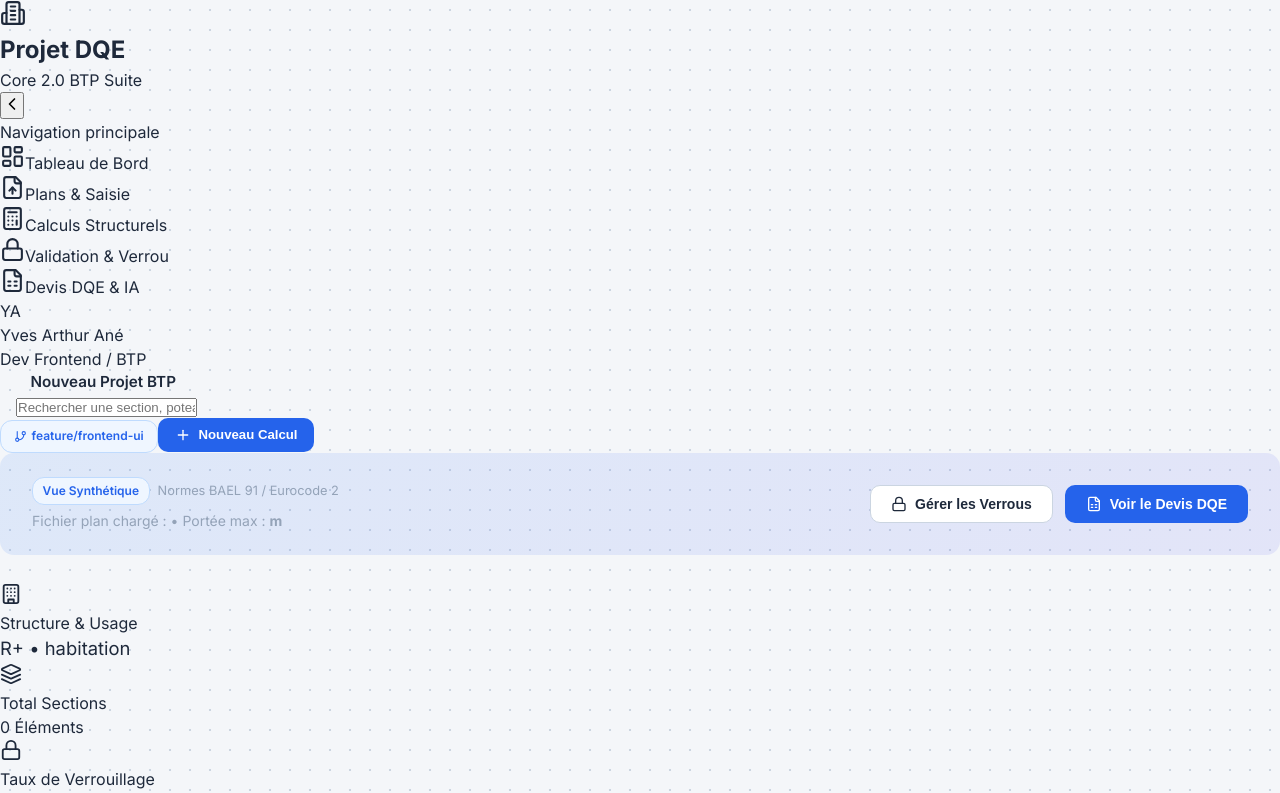
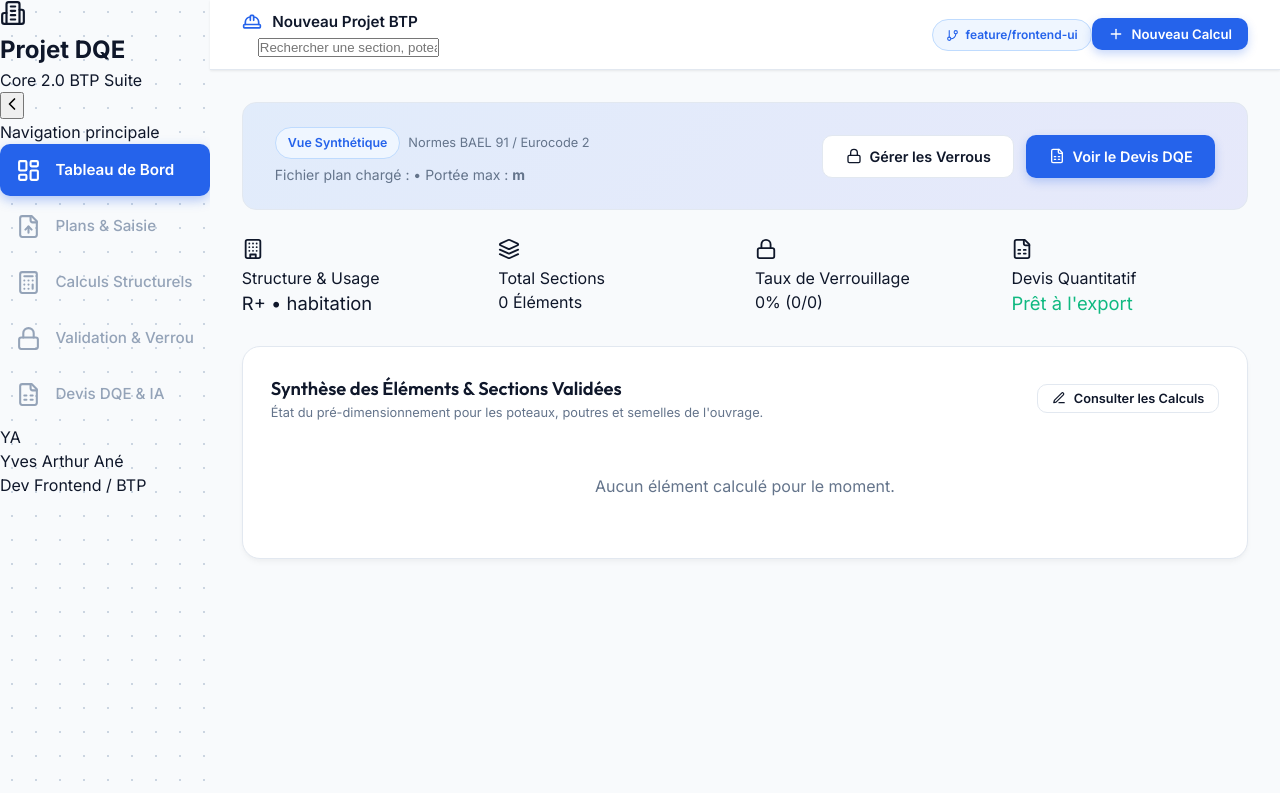
Before and after one commit to angeyeo/Projet-DQE, a React (Vite) app in the folder frontend/: page / in a window 1280 px wide. Shown: the top 793 px of the page. Built offline with nearby package versions, Linux system fonts and the light colour scheme; the HTML template or start-up script is replaced by a standard one.

Commit message:
fix(frontend): restauration du thème clair Core 2.0 BTP SaaS dans index.css

```diff
--- a/frontend/src/index.css
+++ b/frontend/src/index.css
@@ -1,40 +1,37 @@
+@import url('https://fonts.googleapis.com/css2?family=Inter:wght@300;400;500;600;700&family=Outfit:wght@500;600;700;800&display=swap');
+
 :root {
-  --bg-app: #f4f6f9;
-  --bg-surface: #ffffff;
-  --bg-subtle: #f8fafc;
-  --bg-sidebar: #0f172a;
+  --core-bg: #f8fafc;
+  --core-surface: #ffffff;
+  --core-sidebar: #0f172a;
+  --core-sidebar-hover: #1e293b;
+  --core-sidebar-text: #94a3b8;
+  --core-sidebar-active: #ffffff;
+  --core-border: #e2e8f0;
+  --core-border-subtle: #f1f5f9;
 
-  --text-main: #1e293b;
-  --text-secondary: #64748b;
-  --text-muted: #94a3b8;
+  --text-main: #0f172a;
+  --text-muted: #64748b;
+  --text-subtle: #94a3b8;
 
-  --border-light: #e2e8f0;
-  --border-strong: #cbd5e1;
+  --accent-primary: #2563eb;
+  --accent-primary-hover: #1d4ed8;
+  --accent-indigo: #4338ca;
+  --accent-emerald: #10b981;
+  --accent-amber: #f59e0b;
+  --accent-rose: #ef4444;
 
-  --brand-blue: #2563eb;
-  --brand-blue-hover: #1d4ed8;
-  --brand-slate: #334155;
-
-  --status-success: #16a34a;
-  --status-success-bg: #f0fdf4;
-  --status-success-border: #bbf7d0;
-
-  --status-lock: #dc2626;
-  --status-lock-bg: #fef2f2;
-  --status-lock-border: #fecaca;
-
-  --status-warning: #d97706;
-  --status-warning-bg: #fffbeb;
-
-  --font-sans: 'Inter', system-ui, -apple-system, sans-serif;
+  --font-sans: 'Inter', -apple-system, BlinkMacSystemFont, sans-serif;
   --font-heading: 'Outfit', sans-serif;
 
   --radius-sm: 6px;
   --radius-md: 10px;
   --radius-lg: 14px;
+  --radius-xl: 18px;
 
   --shadow-subtle: 0 1px 3px rgba(0, 0, 0, 0.05), 0 1px 2px rgba(0, 0, 0, 0.03);
-  --shadow-card: 0 4px 6px -1px rgba(0, 0, 0, 0.05), 0 2px 4px -1px rgba(0, 0, 0, 0.03);
+  --shadow-card: 0 4px 6px -1px rgba(0, 0, 0, 0.04), 0 2px 4px -1px rgba(0, 0, 0, 0.02);
+  --shadow-dropdown: 0 10px 15px -3px rgba(0, 0, 0, 0.1), 0 4px 6px -2px rgba(0, 0, 0, 0.05);
 }
 
 * {
@@ -44,396 +41,263 @@
 }
 
 body {
-  background-color: var(--bg-app);
+  background-color: var(--core-bg);
   color: var(--text-main);
   font-family: var(--font-sans);
   line-height: 1.5;
   min-height: 100vh;
-  /* Arrière-plan discret avec quadrillage papier millimétré / plan d'architecte */
+  /* Arrière-plan quadrillage bleu discret style plan de coffrage */
   background-image: radial-gradient(#cbd5e1 0.75px, transparent 0.75px);
-  background-size: 20px 20px;
+  background-size: 24px 24px;
 }
 
-.app-container {
-  max-width: 1240px;
-  margin: 0 auto;
-  padding: 1.5rem 1.5rem 4rem;
+/* Core 2.0 Layout Structure */
+.app-layout {
+  display: flex;
+  min-height: 100vh;
 }
 
-/* Header Sobriété Professionnelle */
-.app-header {
+.main-wrapper {
+  flex: 1;
   display: flex;
+  flex-direction: column;
+  min-width: 0;
+  background: var(--core-bg);
+}
+
+.content-body {
+  padding: 2rem;
+  max-width: 1300px;
+  width: 100%;
+  margin: 0 auto;
+}
+
+/* Sidebar Navigation (Tran Mau Tri Tam Dribbble Style) */
+.sidebar-navigation {
+  width: 285px;
+  background: var(--core-sidebar);
+  color: white;
+  display: flex;
+  flex-direction: column;
   justify-content: space-between;
+  padding: 1.5rem 1.25rem;
+  transition: width 0.3s cubic-bezier(0.4, 0, 0.2, 1);
+  box-shadow: 4px 0 20px rgba(0, 0, 0, 0.08);
+  z-index: 50;
+}
+
+.sidebar-navigation.collapsed {
+  width: 80px;
+}
+
+.nav-item {
+  display: flex;
   align-items: center;
-  padding: 1rem 1.5rem;
-  background: var(--bg-surface);
-  border: 1px solid var(--border-light);
-  border-radius: var(--radius-lg);
-  margin-bottom: 1.5rem;
+  gap: 0.9rem;
+  padding: 0.85rem 1rem;
+  color: var(--core-sidebar-text);
+  border-radius: var(--radius-md);
+  cursor: pointer;
+  transition: all 0.2s ease;
+  font-size: 0.95rem;
+  font-weight: 500;
+  user-select: none;
+  margin-bottom: 0.25rem;
+}
+
+.nav-item:hover {
+  background: var(--core-sidebar-hover);
+  color: white;
+}
+
+.nav-item.active {
+  background: var(--accent-primary);
+  color: white;
+  font-weight: 600;
+  box-shadow: 0 4px 12px rgba(37, 99, 235, 0.35);
+}
+
+/* TopBar Sticky Bar */
+.topbar {
+  height: 70px;
+  background: var(--core-surface);
+  border-bottom: 1px solid var(--core-border);
+  display: flex;
+  align-items: center;
+  justify-content: space-between;
+  padding: 0 2rem;
+  position: sticky;
+  top: 0;
+  z-index: 40;
   box-shadow: var(--shadow-subtle);
 }
 
-.brand-logo {
-  display: flex;
-  align-items: center;
-  gap: 0.75rem;
-}
-
-.brand-icon {
-  width: 38px;
-  height: 38px;
-  background: var(--brand-slate);
-  border-radius: var(--radius-md);
-  display: flex;
-  align-items: center;
-  justify-content: center;
-  color: white;
-}
-
-.brand-title {
-  font-size: 1.25rem;
-  font-weight: 700;
-  color: var(--text-main);
-}
-
-.brand-subtitle {
-  font-size: 0.75rem;
-  color: var(--text-secondary);
-}
-
-.user-badge {
-  display: flex;
-  align-items: center;
-  gap: 0.65rem;
-  padding: 0.4rem 0.85rem;
-  background: var(--bg-subtle);
-  border: 1px solid var(--border-light);
-  border-radius: 20px;
-}
-
-.avatar {
-  width: 28px;
-  height: 28px;
-  border-radius: 50%;
-  background: var(--brand-blue);
-  color: white;
-  font-weight: 700;
-  display: flex;
-  align-items: center;
-  justify-content: center;
-  font-size: 0.75rem;
-}
-
-.user-name {
-  font-size: 0.825rem;
-  font-weight: 600;
-  color: var(--text-main);
-}
-
-.user-role {
-  font-size: 0.7rem;
-  color: var(--text-secondary);
-}
-
-/* Stepper Naturel & Épuré */
-.stepper-container {
-  display: grid;
-  grid-template-columns: repeat(4, 1fr);
-  gap: 0.75rem;
+/* Cards & Glass Panels */
+.glass-panel {
+  background: var(--core-surface);
+  border: 1px solid var(--core-border);
+  border-radius: var(--radius-xl);
+  padding: 1.75rem;
+  box-shadow: var(--shadow-card);
   margin-bottom: 1.5rem;
 }
 
-.step-card {
-  display: flex;
+/* Badges */
+.badge {
+  display: inline-flex;
   align-items: center;
-  gap: 0.75rem;
-  padding: 0.85rem 1rem;
-  background: var(--bg-surface);
-  border: 1px solid var(--border-light);
-  border-radius: var(--radius-md);
-  cursor: pointer;
-  transition: all 0.2s ease;
-  box-shadow: var(--shadow-subtle);
+  gap: 0.4rem;
+  padding: 0.35rem 0.75rem;
+  border-radius: 20px;
+  font-size: 0.775rem;
+  font-weight: 600;
 }
 
-.step-card:hover {
-  border-color: var(--border-strong);
-}
+.badge-info { background: #eff6ff; color: #2563eb; border: 1px solid #bfdbfe; }
+.badge-success { background: #f0fdf4; color: #16a34a; border: 1px solid #bbf7d0; }
+.badge-warning { background: #fffbeb; color: #d97706; border: 1px solid #fef3c7; }
+.badge-locked { background: #fef2f2; color: #dc2626; border: 1px solid #fecaca; }
+.badge-unlocked { background: #f0fdf4; color: #16a34a; border: 1px solid #bbf7d0; }
 
-.step-card.active {
-  border-color: var(--brand-blue);
-  background: #eff6ff;
-  box-shadow: 0 0 0 2px rgba(37, 99, 235, 0.1);
-}
-
-.step-card.completed {
-  border-color: var(--status-success-border);
-  background: var(--status-success-bg);
-}
-
-.step-number {
-  width: 30px;
-  height: 30px;
-  border-radius: var(--radius-sm);
-  background: var(--bg-subtle);
-  display: flex;
-  align-items: center;
-  justify-content: center;
-  font-weight: 600;
-  font-size: 0.85rem;
-  color: var(--text-secondary);
-}
-
-.step-card.active .step-number {
-  background: var(--brand-blue);
-  color: white;
-}
-
-.step-card.completed .step-number {
-  background: var(--status-success);
-  color: white;
-}
-
-.step-info h4 {
-  font-size: 0.85rem;
-  font-weight: 600;
-  color: var(--text-main);
-}
-
-.step-info p {
-  font-size: 0.725rem;
-  color: var(--text-secondary);
-}
-
-/* Panneau de travail principal */
-.glass-panel {
-  background: var(--bg-surface);
-  border: 1px solid var(--border-light);
-  border-radius: var(--radius-lg);
-  padding: 2rem;
-  box-shadow: var(--shadow-card);
-}
-
-/* Boutons Ergonomiques */
-.btn {
-  display: inline-flex;
-  align-items: center;
-  gap: 0.5rem;
-  padding: 0.65rem 1.25rem;
-  font-size: 0.875rem;
-  font-weight: 600;
-  border-radius: var(--radius-md);
-  border: 1px solid transparent;
-  cursor: pointer;
-  transition: all 0.15s ease;
-}
-
-.btn-primary {
-  background: var(--brand-blue);
-  color: white;
-}
-
-.btn-primary:hover {
-  background: var(--brand-blue-hover);
-}
-
-.btn-secondary {
-  background: var(--bg-surface);
-  color: var(--text-main);
-  border-color: var(--border-strong);
-}
-
-.btn-secondary:hover {
-  background: var(--bg-subtle);
-}
-
-.btn-success {
-  background: var(--status-success);
-  color: white;
-}
-
-.btn-success:hover {
-  background: #15803d;
-}
-
-.btn-warning {
-  background: var(--status-warning);
-  color: white;
-}
-
-/* Champs de formulaires */
+/* Form Controls */
 .form-group {
   margin-bottom: 1.25rem;
 }
 
 .form-label {
   display: block;
-  font-size: 0.825rem;
+  font-size: 0.875rem;
   font-weight: 600;
-  margin-bottom: 0.4rem;
   color: var(--text-main);
+  margin-bottom: 0.5rem;
 }
 
 .form-control, .form-select {
   width: 100%;
-  padding: 0.65rem 0.85rem;
-  background: var(--bg-surface);
-  border: 1px solid var(--border-strong);
+  padding: 0.75rem 1rem;
+  background: var(--core-surface);
+  border: 1px solid var(--core-border);
   border-radius: var(--radius-md);
+  font-size: 0.925rem;
   color: var(--text-main);
-  font-size: 0.9rem;
-  transition: all 0.15s ease;
+  font-family: var(--font-sans);
+  transition: all 0.2s ease;
 }
 
 .form-control:focus, .form-select:focus {
   outline: none;
-  border-color: var(--brand-blue);
-  box-shadow: 0 0 0 3px rgba(37, 99, 235, 0.15);
+  border-color: var(--accent-primary);
+  box-shadow: 0 0 0 3px rgba(37, 99, 235, 0.12);
 }
 
-.form-control:disabled, .form-select:disabled {
-  background: #f1f5f9;
-  color: var(--text-secondary);
-  cursor: not-allowed;
+/* Buttons */
+.btn {
+  display: inline-flex;
+  align-items: center;
+  justify-content: center;
+  gap: 0.5rem;
+  padding: 0.75rem 1.4rem;
+  border-radius: var(--radius-md);
+  font-size: 0.9rem;
+  font-weight: 600;
+  cursor: pointer;
+  transition: all 0.2s ease;
+  border: none;
+  font-family: var(--font-sans);
 }
 
-/* Tables BTP Ingénieur */
+.btn-primary {
+  background: var(--accent-primary);
+  color: white;
+  box-shadow: 0 4px 10px rgba(37, 99, 235, 0.25);
+}
+
+.btn-primary:hover {
+  background: var(--accent-primary-hover);
+}
+
+.btn-secondary {
+  background: #ffffff;
+  color: var(--text-main);
+  border: 1px solid var(--core-border);
+}
+
+.btn-secondary:hover {
+  background: #f8fafc;
+  border-color: #cbd5e1;
+}
+
+/* Dropzone Upload */
+.dropzone {
+  border: 2px dashed #cbd5e1;
+  border-radius: var(--radius-xl);
+  padding: 2.5rem 1.5rem;
+  text-align: center;
+  background: #ffffff;
+  transition: all 0.2s ease;
+  cursor: pointer;
+}
+
+.dropzone:hover {
+  border-color: var(--accent-primary);
+  background: #f8fafc;
+}
+
+.dropzone-icon {
+  width: 54px;
+  height: 54px;
+  border-radius: 50%;
+  background: #eff6ff;
+  color: var(--accent-primary);
+  display: flex;
+  align-items: center;
+  justify-content: center;
+  margin: 0 auto 1rem;
+}
+
+/* Custom Table Core 2.0 */
 .custom-table {
   width: 100%;
-  border-collapse: collapse;
-  margin-top: 0.75rem;
-  background: var(--bg-surface);
-  border: 1px solid var(--border-light);
-  border-radius: var(--radius-md);
+  border-collapse: separate;
+  border-spacing: 0;
+  margin-top: 1rem;
+  border-radius: var(--radius-lg);
   overflow: hidden;
+  border: 1px solid var(--core-border);
 }
 
 .custom-table th {
-  background: var(--bg-subtle);
-  padding: 0.75rem 1rem;
-  font-size: 0.775rem;
+  background: #f8fafc;
+  padding: 0.9rem 1.15rem;
+  font-size: 0.8rem;
+  font-weight: 700;
   text-transform: uppercase;
   letter-spacing: 0.05em;
-  color: var(--text-secondary);
+  color: var(--text-muted);
+  border-bottom: 1px solid var(--core-border);
   text-align: left;
-  border-bottom: 1px solid var(--border-light);
 }
 
 .custom-table td {
-  padding: 0.85rem 1rem;
-  border-bottom: 1px solid var(--border-light);
-  font-size: 0.875rem;
-  color: var(--text-main);
+  padding: 1rem 1.15rem;
+  font-size: 0.9rem;
+  border-bottom: 1px solid var(--core-border-subtle);
+  background: #ffffff;
 }
 
 .custom-table tr:last-child td {
   border-bottom: none;
 }
 
-.custom-table tr:hover td {
-  background: #f8fafc;
+/* Grid Layout Utilities */
+.grid-2 { display: grid; grid-template-columns: repeat(2, 1fr); gap: 1.5rem; }
+.grid-3 { display: grid; grid-template-columns: repeat(3, 1fr); gap: 1.5rem; }
+.grid-4 { display: grid; grid-template-columns: repeat(4, 1fr); gap: 1.25rem; }
+
+@media (max-width: 1024px) {
+  .grid-4, .grid-3 { grid-template-columns: repeat(2, 1fr); }
 }
 
-/* Badges */
-.badge {
-  display: inline-flex;
-  align-items: center;
-  gap: 0.3rem;
-  padding: 0.25rem 0.6rem;
-  border-radius: 12px;
-  font-size: 0.75rem;
-  font-weight: 600;
+@media (max-width: 640px) {
+  .grid-2, .grid-3, .grid-4 { grid-template-columns: 1fr; }
 }
-
-.badge-locked {
-  background: var(--status-lock-bg);
-  color: var(--status-lock);
-  border: 1px solid var(--status-lock-border);
-}
-
-.badge-unlocked {
-  background: var(--status-success-bg);
-  color: var(--status-success);
-  border: 1px solid var(--status-success-border);
-}
-
-.badge-info {
-  background: #eff6ff;
-  color: var(--brand-blue);
-  border: 1px solid #bfdbfe;
-}
-
-/* Zone d'importation de fichiers */
-.dropzone {
-  border: 2px dashed var(--border-strong);
-  border-radius: var(--radius-lg);
-  padding: 2.5rem 1.5rem;
-  text-align: center;
-  background: var(--bg-subtle);
-  cursor: pointer;
-  transition: all 0.2s ease;
-}
-
-.dropzone:hover {
-  border-color: var(--brand-blue);
-  background: #eff6ff;
-}
-
-.dropzone-icon {
-  width: 48px;
-  height: 48px;
-  background: white;
-  border: 1px solid var(--border-light);
-  color: var(--brand-blue);
-  border-radius: 50%;
-  display: flex;
-  align-items: center;
-  justify-content: center;
-  margin: 0 auto 1rem;
-  box-shadow: var(--shadow-subtle);
-}
-
-/* Cartes d'éléments de structure */
-.element-card {
-  background: var(--bg-surface);
-  border: 1px solid var(--border-light);
-  border-radius: var(--radius-md);
-  padding: 1.15rem;
-  margin-bottom: 0.85rem;
-  box-shadow: var(--shadow-subtle);
-  transition: all 0.15s ease;
-}
-
-.element-card.is-locked {
-  border-color: var(--status-lock-border);
-  background: #fef1f1;
-}
-
-.element-card-header {
-  display: flex;
-  justify-content: space-between;
-  align-items: center;
-  margin-bottom: 0.85rem;
-}
-
-/* Grilles */
-.grid-2 {
-  display: grid;
-  grid-template-columns: 1fr 1fr;
-  gap: 1.25rem;
-}
-
-.grid-3 {
-  display: grid;
-  grid-template-columns: repeat(3, 1fr);
-  gap: 1.25rem;
-}
-
-@media (max-width: 1024px) {
-  .stepper-container {
-    grid-template-columns: 1fr 1fr;
-  }
-  .grid-3, .grid-2 {
-    grid-template-columns: 1fr;
-  }
-}
```
